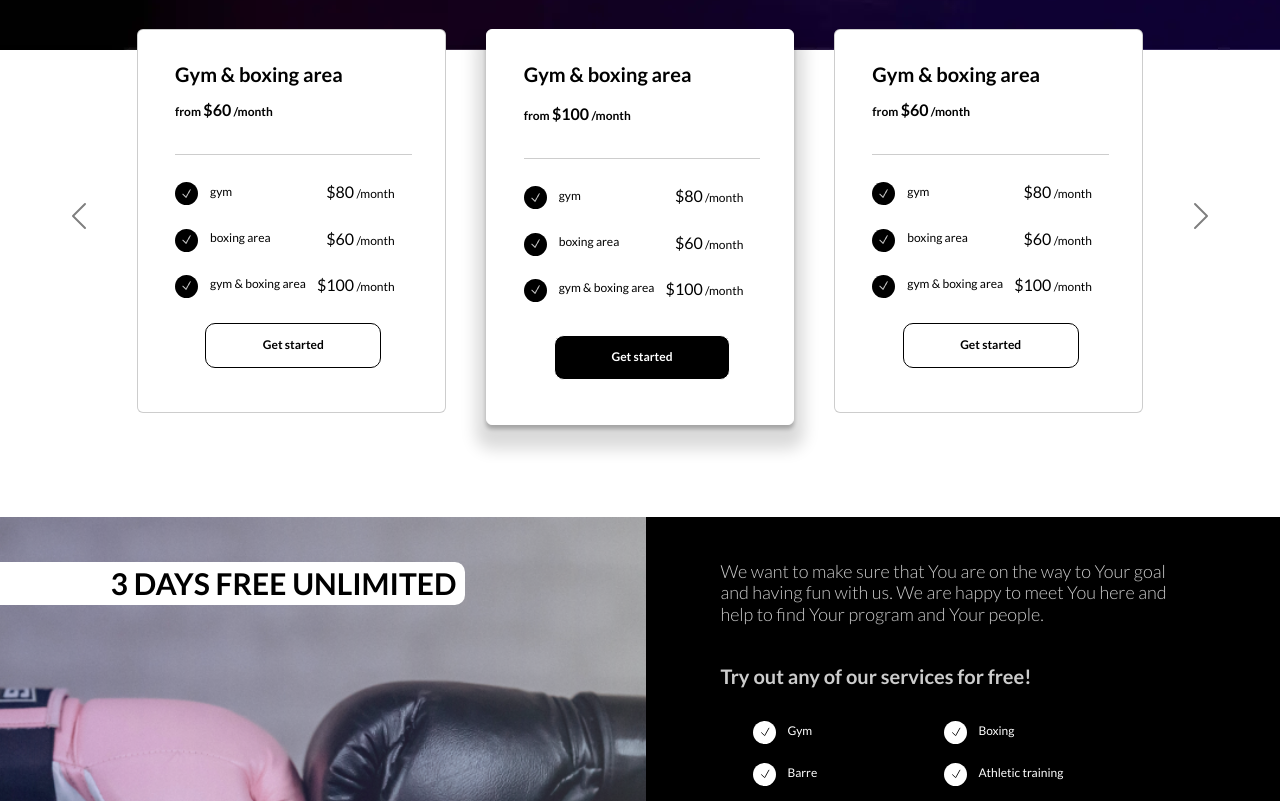
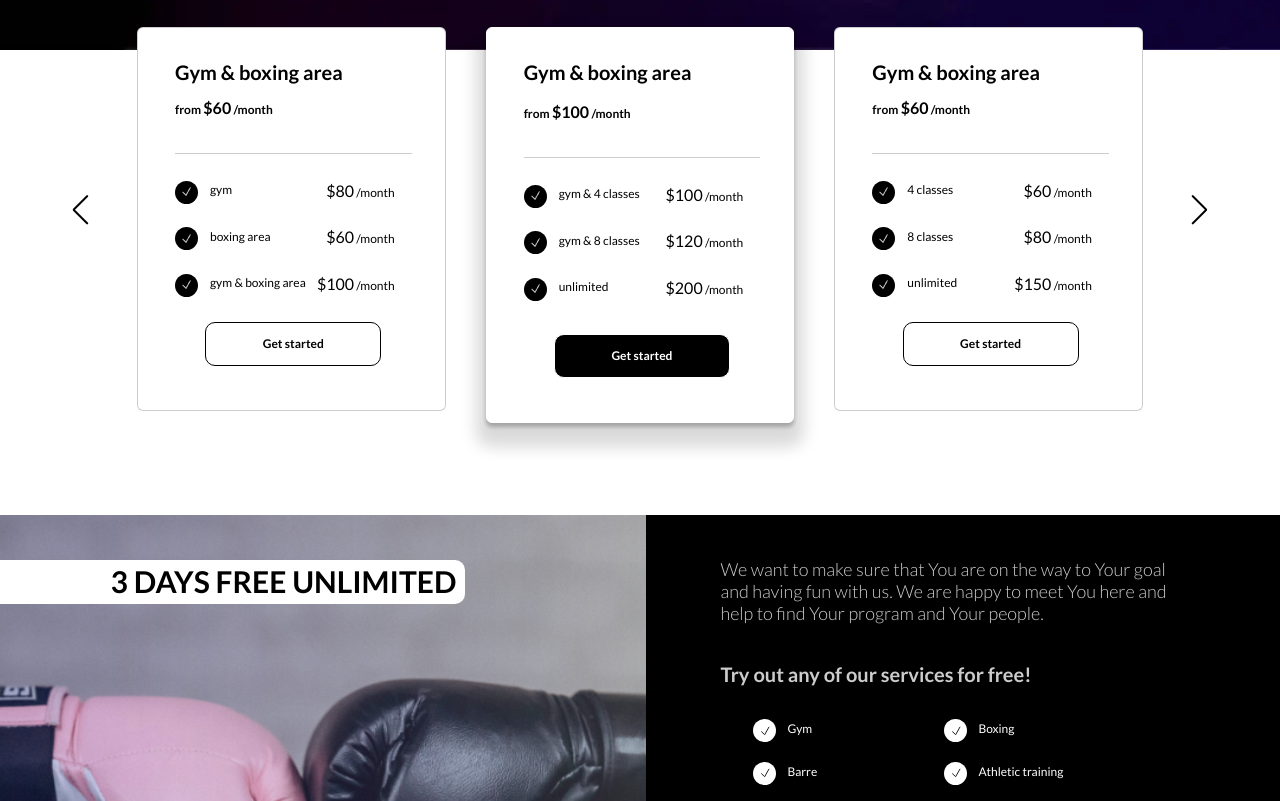
Before and after one commit to SlavaGvsh/Stronger, a website with bundled scripts: page src/index.html in a window 1280 px wide. Shown: the part 707-1508 px from the top of the page. Built offline with nearby package versions, Linux system fonts and the light colour scheme; files whose address does not match are found by name.

Commit message:
add pricing slide

```diff
--- a/gulp/version.json
+++ b/gulp/version.json
@@ -1,3 +1,3 @@
 {
-    "main": "20220817184413"
+    "main": "20220817220134"
 }
--- a/src/index.html
+++ b/src/index.html
@@ -28,10 +28,10 @@
          <section class="pricing">
             <div class="container">
                <h2>Simple pricing for Everyone</h2>
-               <div id="carouselPricing" class="carousel carousel-dark slide" data-bs-ride="carousel"
-                  data-bs-interval="false">
-                  <div class="carousel-inner carousel-inner-3">
-                     <div class="carousel-item active">
+               <div class="swiper-container">
+                  <div class="swiper">
+                     <div class="swiper-wrapper">
+                        <div class="swiper-slide">
                            <div class="price-block">
                               <div class="price-block-title">
                                  <h3>Gym & boxing area</h3>
@@ -64,8 +64,8 @@
                               </div>
                            </div>
                         </div>
-                     <div class="carousel-item">
-                        <div class="price-block active">
+                        <div class="swiper-slide">
+                           <div class="price-block">
                               <div class="price-block-title">
                                  <h3>Gym & boxing area</h3>
                                  <p>from <span class="price">$100</span> /month</p>
@@ -73,21 +73,21 @@
                               <div class="price-block-body">
                                  <ul>
                                     <li>
-                                    <span class="feature">gym</span>
+                                       <span class="feature">gym & 4 classes </span>
                                        <span>
-                                       <span class="price">$80</span> /month
+                                          <span class="price">$100</span> /month
                                        </span>
                                     </li>
                                     <li>
-                                    <span class="feature">boxing area</span>
+                                       <span class="feature">gym & 8 classes</span>
                                        <span>
-                                       <span class="price">$60</span> /month
+                                          <span class="price">$120</span> /month
                                        </span>
                                     </li>
                                     <li>
-                                    <span class="feature">gym & boxing area</span>
+                                       <span class="feature">unlimited</span>
                                        <span>
-                                       <span class="price">$100</span> /month
+                                          <span class="price">$200</span> /month
                                        </span>
                                     </li>
                                  </ul>
@@ -97,7 +97,7 @@
                               </div>
                            </div>
                         </div>
-                     <div class="carousel-item">
+                        <div class="swiper-slide">
                            <div class="price-block">
                               <div class="price-block-title">
                                  <h3>Gym & boxing area</h3>
@@ -106,54 +106,21 @@
                               <div class="price-block-body">
                                  <ul>
                                     <li>
-                                    <span class="feature">gym</span>
+                                       <span class="feature">4 classes</span>
+                                       <span>
+                                          <span class="price">$60</span> /month
+                                       </span>
+                                    </li>
+                                    <li>
+                                       <span class="feature">8 classes</span>
                                        <span>
                                           <span class="price">$80</span> /month
                                        </span>
                                     </li>
                                     <li>
-                                    <span class="feature">boxing area</span>
+                                       <span class="feature">unlimited</span>
                                        <span>
-                                       <span class="price">$60</span> /month
-                                    </span>
-                                 </li>
-                                 <li>
-                                    <span class="feature">gym & boxing area</span>
-                                    <span>
-                                       <span class="price">$100</span> /month
-                                    </span>
-                                 </li>
-                              </ul>
-                              <div class="text-center">
-                                 <a href="#" class="btn">Get started</a>
-                              </div>
-                           </div>
-                        </div>
-                     </div>
-                     <div class="carousel-item">
-                        <div class="price-block">
-                           <div class="price-block-title">
-                              <h3>Gym & boxing area</h3>
-                              <p>from <span class="price">$60</span> /month</p>
-                           </div>
-                           <div class="price-block-body">
-                              <ul>
-                                 <li>
-                                    <span class="feature">gym</span>
-                                    <span>
-                                       <span class="price">$80</span> /month
-                                    </span>
-                                 </li>
-                                 <li>
-                                    <span class="feature">boxing area</span>
-                                    <span>
-                                       <span class="price">$60</span> /month
-                                    </span>
-                                 </li>
-                                 <li>
-                                    <span class="feature">gym & boxing area</span>
-                                    <span>
-                                       <span class="price">$100</span> /month
+                                          <span class="price">$150</span> /month
                                        </span>
                                     </li>
                                  </ul>
@@ -164,14 +131,9 @@
                            </div>
                         </div>
                      </div>
-                  <button class="carousel-control-prev" type="button" data-bs-target="#carouselPricing"
-                     data-bs-slide="prev">
-                     <span class="carousel-control-prev-icon" aria-hidden="true"></span>
-                  </button>
-                  <button class="carousel-control-next" type="button" data-bs-target="#carouselPricing"
-                     data-bs-slide="next">
-                     <span class="carousel-control-next-icon" aria-hidden="true"></span>
-                  </button>
+                  </div>
+                  <div class="swiper-button-prev"></div>
+                  <div class="swiper-button-next"></div>
                </div>
             </div>
          </section>
@@ -676,9 +638,12 @@
                                  <h4>Shawn</h4>
                                  <div class="story">
                                     <p>“How you do anything is how you do everything. "I went from 217 lbs to 157 lbs
-                                       losing a total of 60 lb. so far. I now walk around NINE PERCENT body fat, 9%! This
-                                       is the best shape I’ve ever been in, my entire life, and I’ve been working out since
-                                       15. I gave 120% effort at Rise and the results speak for themselves; I feel like a
+                                       losing a total of 60 lb. so far. I now walk around NINE PERCENT body fat, 9%!
+                                       This
+                                       is the best shape I’ve ever been in, my entire life, and I’ve been working out
+                                       since
+                                       15. I gave 120% effort at Rise and the results speak for themselves; I feel like
+                                       a
                                        superhero these days Haha. If you’re ready to bite down, stop making</p>
                                  </div>
                                  <div class="text-end">
--- a/src/js/app.js
+++ b/src/js/app.js
@@ -3,6 +3,31 @@ import * as flsFunction from "./modules/functions.js";
 flsFunction.isWebp();
 
 // Initialize Swiper
+const swiperPricing = new Swiper(".pricing .swiper", {
+
+   navigation: {
+      nextEl: '.pricing .swiper-button-next',
+      prevEl: '.pricing .swiper-button-prev',
+   },
+   slidesPerView: 1,
+   spaceBetween: 0,
+   slidesPerGroup: 1,
+   speed: 800,
+   loop: true,
+   loopFillGroupWithBlank: true,
+   breakpoints: {
+      768: {
+         slidesPerView: 2
+      },
+      992: {
+         slidesPerView: 3
+      },
+      1200: {
+         slidesPerView: 3
+      },
+   }
+
+});
 const swiperClasses = new Swiper(".classes .swiper", {
 
    navigation: {
--- a/src/scss/style.scss
+++ b/src/scss/style.scss
@@ -69,6 +69,11 @@ h2 {
   padding-left: 70px;
   margin-bottom: 50px;
 }
+@include media-breakpoint-up(xl) {
+  h2 {
+    font-size: 30px;
+  }
+}
 @include media-breakpoint-down(md) {
   h2 {
     font-size: 22px;
@@ -508,27 +513,34 @@ h4 {
   padding: 0 0 54px;
   h2 {
     color: var(--title-color-secondary);
-    margin: 0 0 44px;
-  }
-  .carousel {
+    margin: 0 0 30px;
+  }
+  .swiper {
+    &-container {
       margin: 0 -15px;
     }
-  .carousel-item {
-    align-items: flex-start;
-    padding: 0 0 50px;
-  }
-  .carousel-control-prev {
-    left: -116px;
-    bottom: 60px;
-  }
-  .carousel-control-next {
-    right: -116px;
-    bottom: 60px;
+    &-wrapper {
+      padding: 15px 0 50px;
+    }
+    &-slide {
+      padding: 0 20px;
+    }
+    &-button-prev {
+      top: 44%;
+      left: -50px;
+    }
+    &-button-next {
+      top: 44%;
+      right: -50px;
+    }
+    &-button-next:after,
+    &-button-prev:after {
+      color: #000;
+    }
   }
 }
 .price-block {
-  width: 309px;
-  margin: 0 20px;
+  // width: 309px;
   padding: 32px 33px 44px 37px;
   border: 1px solid rgba(5, 5, 6, 0.2);
   background: var(--bg-color-secondary);
@@ -576,7 +588,7 @@ h4 {
       font-size: 16px;
     }
   }
-  &.active {
+  .swiper-slide-next & {
     border-color: var(--border-color-secondary);
     box-shadow: 0 4px 4px rgba(0, 0, 0, 0.25), 0px 14px 16px 10px rgba(0, 0, 0, 0.15);
     margin-bottom: -12px;
@@ -605,19 +617,19 @@ h4 {
 }
 @include media-breakpoint-down(xl) {
   .pricing {
-    .carousel {
-      margin: 0 auto;
-      max-width: 890px;
-    }
-    .carousel-control-next {
-      right: -90px;
-    }
-    .carousel-control-prev {
-      left: -90px;
+    .swiper {
+      &-slide {
+        // padding: 0 10px;
+      }
+      &-button-prev {
+        left: -10px;
+      }
+      &-button-next {
+        right: -10px;
+      }
     }
   }
   .price-block {
-    margin: 0 10px;
     padding: 32px 20px 44px 20px;
   }
 }
@@ -627,39 +639,70 @@ h4 {
     padding: 26px 0 54px;
     h2 {
       color: var(--title-color);
+      margin: 0;
+    }
+    .swiper {
+      &-container {
+        margin: 0;
+      }
+      &-slide {
+        padding: 0 25px;
+      }
+    }
+  }
+  .price-block {
+    border: none;
+    height: 100%;
+    padding: 32px 20px 26px 30px;
+    box-shadow: 0 4px 4px rgba(0, 0, 0, 0.25), 0px 14px 16px 10px rgba(0, 0, 0, 0.15);
+    &-title{
+      margin: 0 0 25px;
+        padding: 0 0 29px;
+    }
+    &-body{
+      ul{
+        li{
+          padding: 0 27px 4px 35px;
+          margin: 0 0 20px;
+        }
+      }
+    }
+    .btn {
+      background: var(--bg-color);
+      color: var(--text-color-secondary);
+      border-color: var(--border-color-secondary);
+      &:hover {
+        background: var(--bg-color-secondary);
+        color: var(--text-color);
+        border-color: var(--border-color);
+      }
+    }
+    .swiper-slide-next & {
+      margin-bottom: 0;
+      .price-block-title {
+
+        h3 {
           margin: 0 0 14px;
         }
-    .carousel {
-      max-width: 310px;
-    }
-    .carousel-item {
-      padding: 20px 20px 50px;
-    }
-    .carousel-control-next {
-      right: -30px;
-    }
-    .carousel-control-prev {
-      left: -30px;
-    }
-  }
+      }
+      .price-block-body {
+        ul {
+          padding-bottom: 0;
+
+        }
+      }
+    }
+  }
+}
+@include media-breakpoint-down(sm) {
   .price-block {
-    margin: 0;
-    border: none;
-    box-shadow: 0 4px 4px rgba(0, 0, 0, 0.25), 0px 14px 16px 10px rgba(0, 0, 0, 0.15);
-  }
-}
-@include media-breakpoint-down(sm) {
-  .pricing {
-    .carousel-control-next {
-      right: -20px;
-    }
-    .carousel-control-prev {
-      left: -20px;
-    }
-    .carousel-control-next-icon,
-    .carousel-control-prev-icon {
-      width: 1.5rem;
-      height: 1.5rem;
+    padding: 32px 10px 26px 10px;
+  }
+  .price-block-body{
+    ul {
+      li {
+      padding: 0 14px 4px 27px;
+      }
     }
   }
 }
@@ -1105,7 +1148,7 @@ h4 {
 @include media-breakpoint-down(md) {
   .trainers {
     padding: 65px 0;
-    &-items{
+    &-items {
       flex-direction: column;
     }
     h2 {
@@ -1210,7 +1253,7 @@ h4 {
     }
   }
   //&-button-next:after,
-  .swiper{
+  .swiper {
     &-button-next:after,
     &-button-prev:after {
       // font-size: 30px;
@@ -1320,7 +1363,6 @@ h4 {
   }
 }
 .swiper {
-
   &-button-prev {
     left: -70px;
   }
@@ -1332,7 +1374,6 @@ h4 {
     // font-size: 30px;
     color: #fff;
   }
-
 }
 @include media-breakpoint-down(xl) {
   .timetable {
@@ -1513,9 +1554,9 @@ h4 {
     // .carousel-control-prev {
     //   left: -35px;
     // }
-    &-body{
+    &-body {
       padding: 40px 15px 20px 15px;
-      .story{
+      .story {
         max-height: 130px;
         overflow: hidden;
       }
@@ -1523,7 +1564,7 @@ h4 {
         top: -22px;
       }
     }
-    &-items{
+    &-items {
       display: block;
     }
     &-img {
@@ -1539,7 +1580,7 @@ h4 {
     .swiper-container {
       padding: 0 20px;
     }
-    .btn{
+    .btn {
       padding: 20px 0px 20px 0px;
     }
   }
```
Also changed, not shown: dist/css/style.css, dist/css/style.min.css, dist/index.html, dist/js/app.min.js. Lines whose indentation alone changed are shown as unchanged.
